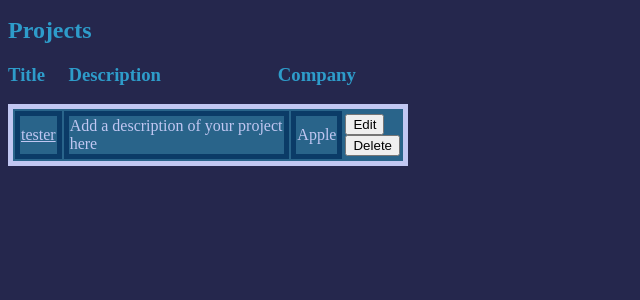
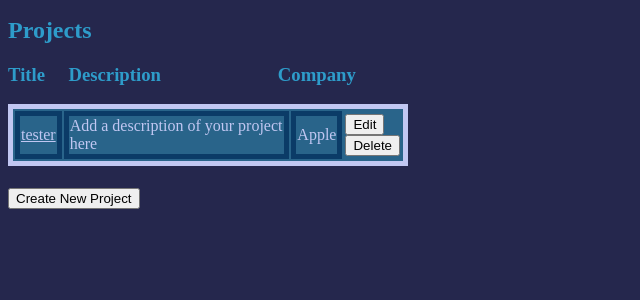
Before and after one commit to michaelslusser/ITIS3155ProjectTracker, a Flask app: page /projects in a window 1280 px wide. Shown: the part 148-448 px from the top of the page, without its empty margins (0-640 px from the left). Run offline with Flask 3, Linux system fonts and the light colour scheme; a user stored in the database is signed in.

Commit message:
Added buttons for creating project/task

```diff
--- a/static/main.css
+++ b/static/main.css
@@ -21,6 +21,9 @@ a {
     color: inherit;
     color: #0a2b40;
   }
+h5{
+    text-align: left;
+}
 
 nav{
     text-align: center;
--- a/static/second.css
+++ b/static/second.css
@@ -20,7 +20,9 @@ a {
     color: inherit;
     color: #c1c7f2;
   }
-
+h5{
+    text-align: left;
+}
 
 nav{
     text-align: center;
--- a/templates/index.html
+++ b/templates/index.html
@@ -49,6 +49,14 @@
                 {% endfor %}
                 <!--Add end of for loop here-->
             </table>
+            <div class="projectView">
+                <h5>
+                    <form action="{{ url_for('new_project') }}">
+                        <input type="submit" value="Create New Project">
+                </h5>
+
+                </form>
+            </div>
         </div>
     </body>
 </html>
```
Also changed, not shown: templates/view_project.html (+12 -2 lines), instance/project_app.db.
